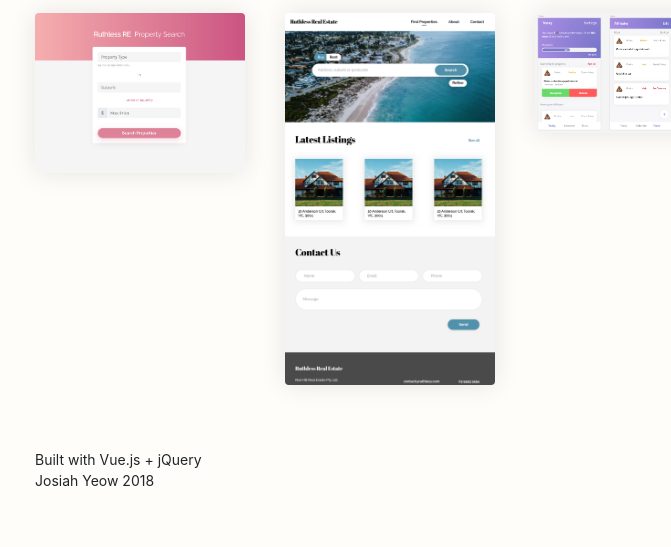
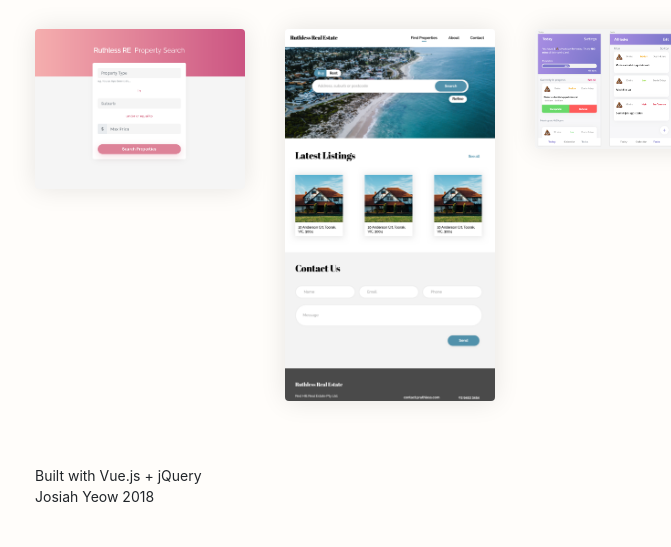
Before and after one commit to josiahyeow/josiahyeow, a website: page index.html in a window 1280 px wide. Shown: the part 788-1335 px from the top of the page, without its empty margins (125-796 px from the left). Before the commit the page ends 1303 px from the top, so only its background shows below. Drawn offline with nearby package versions, Linux system fonts and the light colour scheme; some packages are replaced by stand-ins of ours; a script that the page names is missing; a web font is replaced by a local one.

Commit message:
added padding to whole site

```diff
--- a/style.css
+++ b/style.css
@@ -1,6 +1,7 @@
 html {
   display: flex;
   justify-content: center;
+  padding: 1rem;
 }
 
 body {
```
